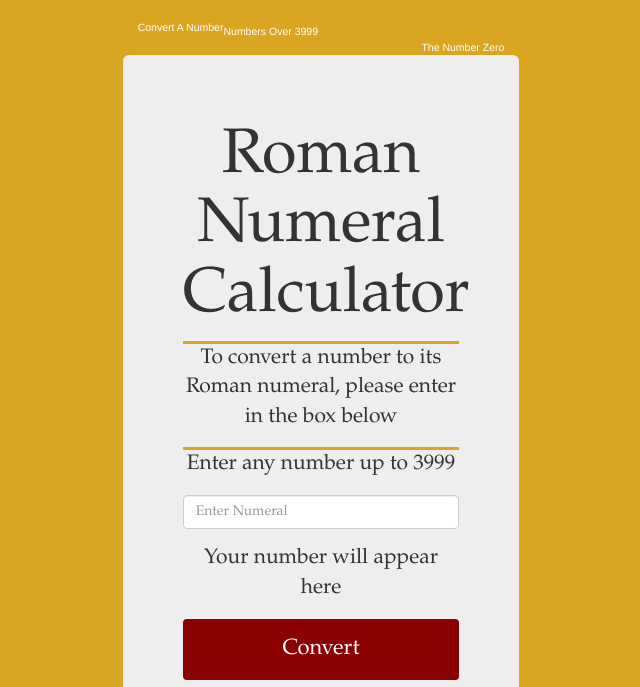
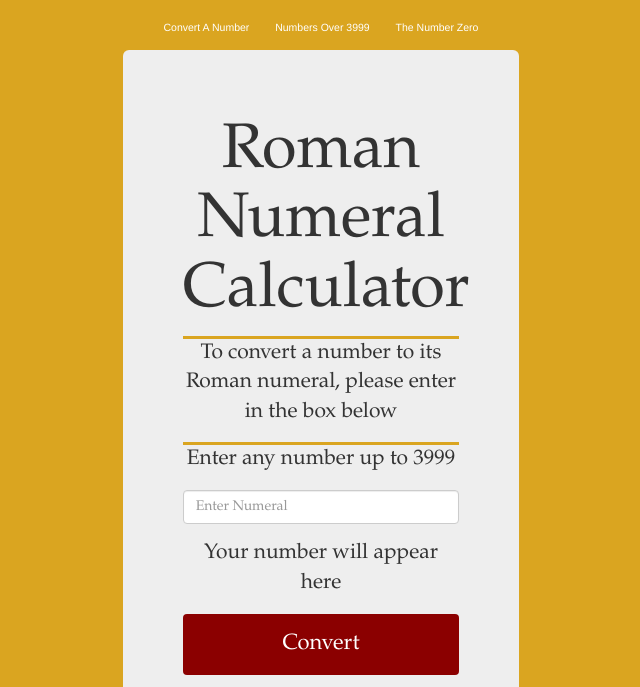
Before and after one commit to Astral-Weeks/roman_numeral_calculator, a plain HTML site: page index.html in a window 1280 px wide. Shown: the top 687 px of the page, without its empty margins (319-959 px from the left). Drawn offline with nearby package versions, Linux system fonts and the light colour scheme.

Commit message:
Update style.css

```diff
--- a/style.css
+++ b/style.css
@@ -44,6 +44,16 @@ p {
   width: 100%;
   max-width: 100%;
   height: 50px;
+}
+
+.headingdiv {
+   display: flex;
+   flex-direction: row;
+   justify-content: space-evenly;
+}
+
+.headingdivref {
+   display: flex;
 }
 
 .line {
```
